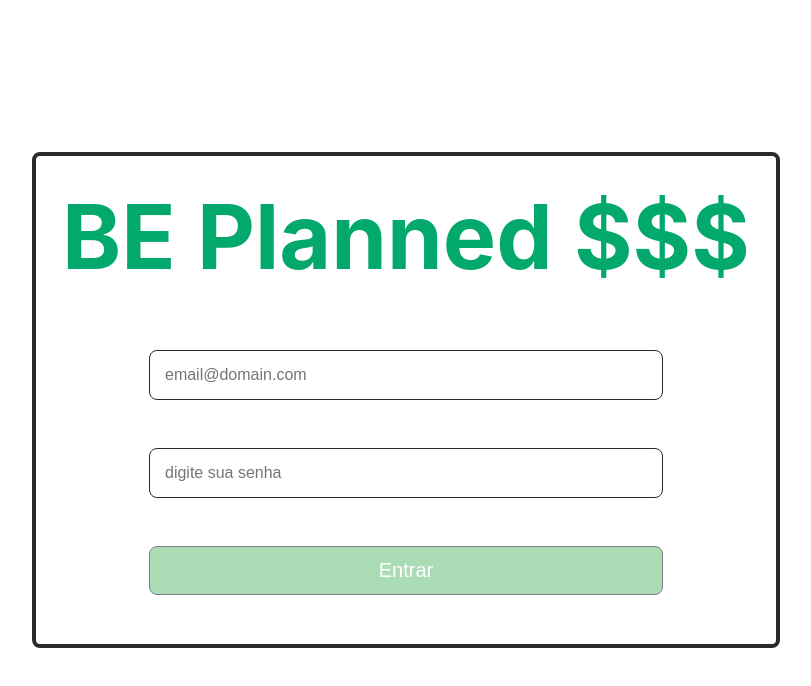
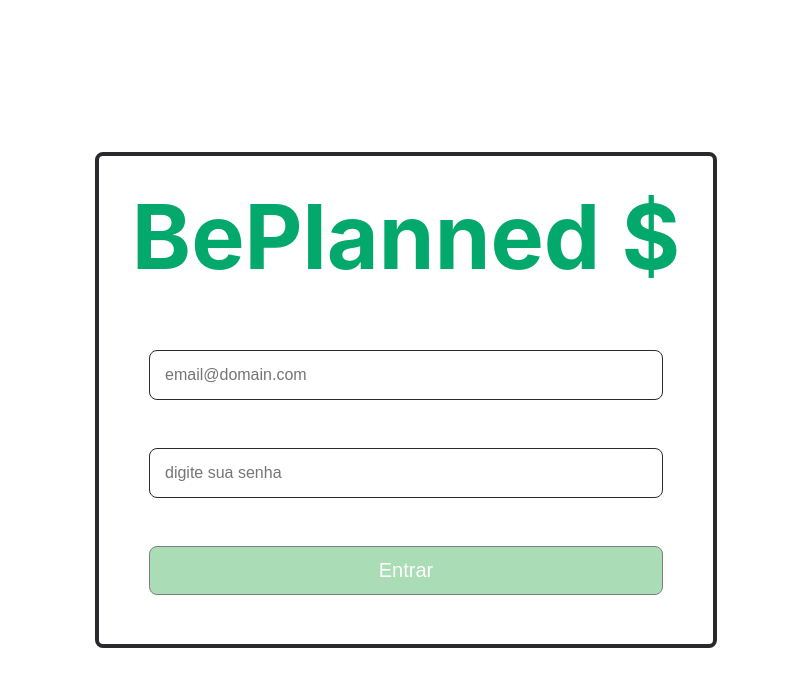
Before and after one commit to Mario-Junior/trybewallet, a React (Create React App) app: page / in a window 1280 px wide. Shown: the top 686 px of the page, without its empty margins (234-1045 px from the left). Built offline with nearby package versions, Linux system fonts and the light colour scheme.

Commit message:
refactor: Login page and page title update

```diff
--- a/public/index.html
+++ b/public/index.html
@@ -24,7 +24,7 @@
       work correctly both with client-side routing and a non-root public URL.
       Learn how to configure a non-root public URL by running `npm run build`.
     -->
-    <title>TrybeWallet</title>
+    <title>BePlanned $</title>
   </head>
   <body>
     <noscript>You need to enable JavaScript to run this app.</noscript>
--- a/src/pages/Login.js
+++ b/src/pages/Login.js
@@ -40,7 +40,7 @@ class Login extends React.Component {
     return (
       <main className="login-page">
         <div className="login-container">
-          <h1>BE Planned $$$</h1>
+          <h1>BePlanned $</h1>
           <input
             className="login-input"
             type="email"
```
